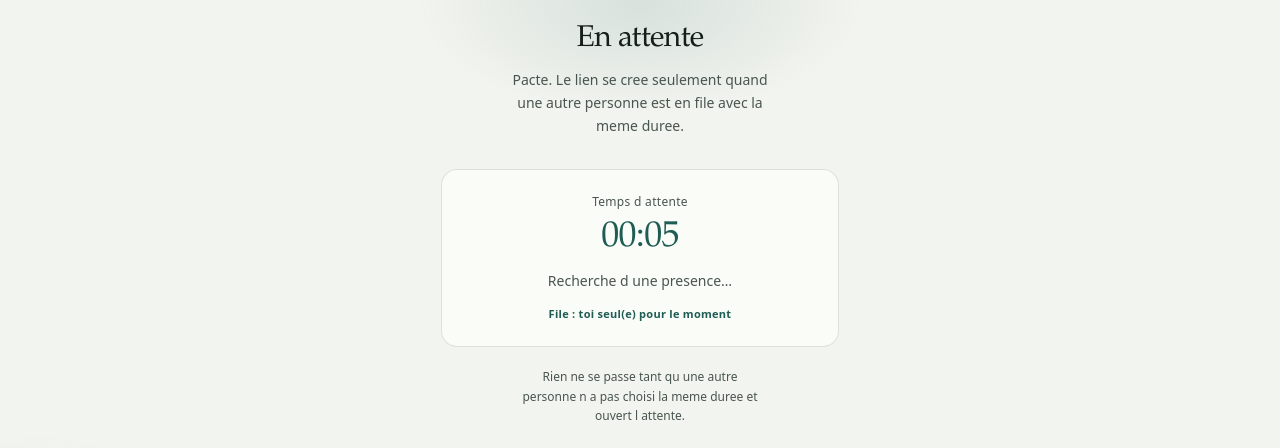
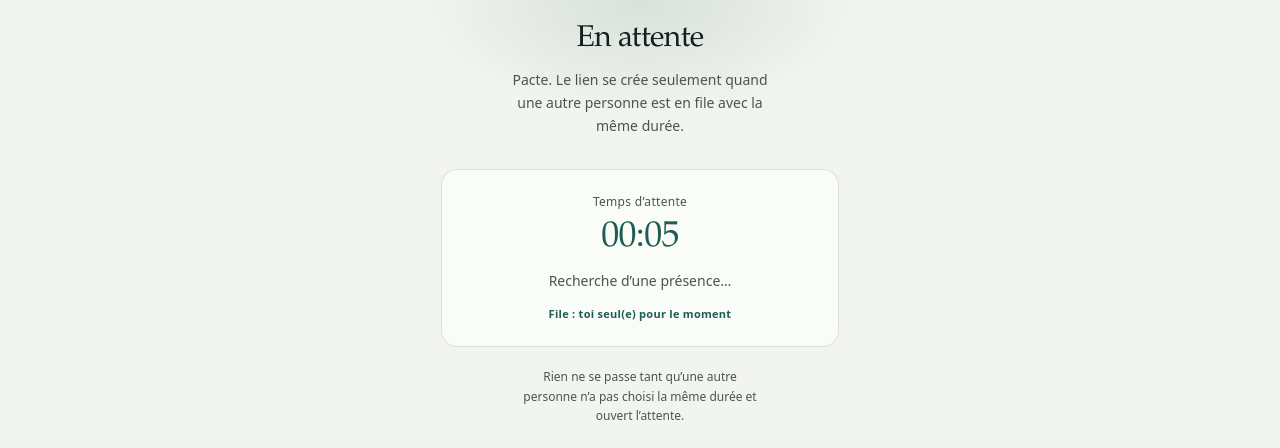
Before and after one commit to piratebtz64-hue/pacte-silencieux, a Next.js app: page /waiting in a window 1280 px wide. Shown: the part 144-592 px from the top of the page. Built offline with nearby package versions, Linux system fonts and the light colour scheme; no server answers.

Commit message:
fix(waiting): textes FR corrects, sans markdown

```diff
--- a/src/app/waiting/page.tsx
+++ b/src/app/waiting/page.tsx
@@ -11,7 +11,6 @@ import {
   clearSession,
 } from '@/lib/session';
 
-/** Polling rapide au début, puis un peu plus large pour économiser */
 function nextPollMs(attempt: number) {
   if (attempt < 8) return 1200;
   if (attempt < 20) return 2000;
@@ -22,14 +21,14 @@ function WaitingContent() {
   const [email, setEmail] = useState<string | null>(null);
   const [duration, setDuration] = useState<string | null>(null);
   const [waitingTime, setWaitingTime] = useState('00:00');
-  const [status, setStatus] = useState('Recherche d une presence…');
+  const [status, setStatus] = useState('Recherche d’une présence…');
   const [pactId, setPactId] = useState<string | null>(null);
   const [hint, setHint] = useState<string | null>(null);
   const [alone, setAlone] = useState(true);
   const [leaving, setLeaving] = useState(false);
   const [offline, setOffline] = useState(false);
   const [honest, setHonest] = useState(
-    'Rien ne se passe tant qu une autre personne n a pas choisi la meme duree et ouvert l attente.'
+    'Rien ne se passe tant qu’une autre personne n’a pas choisi la même durée et ouvert l’attente.'
   );
 
   const attemptRef = useRef(0);
@@ -86,31 +85,30 @@ function WaitingContent() {
       );
       if (seconds === 45) {
         setHonest(
-          'Toujours seul(e) : c est normal s il n y a personne d autre connecte en meme temps.'
+          'Toujours seul(e) : c’est normal s’il n’y a personne d’autre connecté en même temps.'
         );
       }
       if (seconds === 150) {
         setHonest(
-          'Tu peux laisser cette page ouverte, ou revenir plus tard avec le meme email et la meme duree.'
+          'Tu peux laisser cette page ouverte, ou revenir plus tard avec le même email et la même durée.'
         );
       }
       if (seconds === 300) {
         setHonest(
-          'Cinq minutes : tu peux annuler et reessayer plus tard, ou tester une autre duree si vous etes deux.'
+          'Cinq minutes : tu peux annuler et réessayer plus tard, ou tester une autre durée si vous êtes deux.'
         );
       }
     }, 1000);
 
     const onOffline = () => {
       setOffline(true);
-      setStatus('Connexion perdue. Nouvelle tentative des que le reseau revient…');
+      setStatus('Connexion perdue. Nouvelle tentative dès que le réseau revient…');
     };
     const onOnline = () => {
       setOffline(false);
-      setStatus('Reseau de retour. Recherche en cours…');
+      setStatus('Réseau de retour. Recherche en cours…');
     };
 
-    // Fermeture onglet / navigation = deconnexion attendue → sortir de la file
     const onPageHide = () => signalDisconnect(pactIdRef.current);
     const onBeforeUnload = () => signalDisconnect(pactIdRef.current);
 
@@ -140,6 +138,11 @@ function WaitingContent() {
     attemptRef.current = 0;
     leftRef.current = false;
 
+    const schedule = () => {
+      if (cancelled || leftRef.current) return;
+      timer = setTimeout(tryMatch, nextPollMs(attemptRef.current));
+    };
+
     const tryMatch = async () => {
       if (cancelled || leftRef.current) return;
       if (typeof navigator !== 'undefined' && !navigator.onLine) {
@@ -158,10 +161,9 @@ function WaitingContent() {
         if (cancelled || leftRef.current) return;
 
         if (data.matched && data.pactId) {
-          setStatus('Presence trouvee. Ouverture…');
+          setStatus('Présence trouvée. Ouverture…');
           setAlone(false);
           writeSession({ pactId: data.pactId, status: 'ACTIVE' });
-          // Ne pas signaler disconnect : on part vers le pacte
           leftRef.current = true;
           window.location.assign(`/pact/${data.pactId}`);
           return;
@@ -171,28 +173,21 @@ function WaitingContent() {
         setStatus(
           data.message ||
             (data.alone !== false
-              ? 'Tu es seul(e) dans la file pour l instant.'
+              ? 'Tu es seul(e) dans la file pour l’instant.'
               : 'Toujours en attente…')
         );
         writeSession({ status: 'WAITING' });
         if (data.debug) {
           setHint(
-            `Duree : ${data.debug.myDuration} j · Dans la file : ${data.debug.totalWaiting} · Meme duree : ${data.debug.sameDurationOthers ?? 0}`
+            `Durée : ${data.debug.myDuration} j · Dans la file : ${data.debug.totalWaiting} · Même durée : ${data.debug.sameDurationOthers ?? 0}`
           );
         }
       } catch {
-        if (!cancelled) {
-          setStatus('Connexion en cours…');
-        }
+        if (!cancelled) setStatus('Connexion en cours…');
       }
 
       attemptRef.current += 1;
       schedule();
-    };
-
-    const schedule = () => {
-      if (cancelled || leftRef.current) return;
-      timer = setTimeout(tryMatch, nextPollMs(attemptRef.current));
     };
 
     tryMatch();
@@ -238,8 +233,8 @@ function WaitingContent() {
             {duration
               ? ` de ${duration} jour${Number(duration) > 1 ? 's' : ''}`
               : ''}
-            . Le lien se cree seulement quand une autre personne est en file avec
-            la meme duree.
+            . Le lien se crée seulement quand une autre personne est en file avec
+            la même durée.
           </p>
 
           {offline && (
@@ -264,7 +259,7 @@ function WaitingContent() {
               className="text-xs tracking-wide mb-2"
               style={{ color: 'var(--muted)' }}
             >
-              Temps d attente
+              Temps d’attente
             </div>
             <div
               className="text-4xl font-serif tabular-nums"
@@ -319,9 +314,9 @@ function WaitingContent() {
             <p className="font-semibold" style={{ color: 'var(--accent)' }}>
               Pour que le lien se fasse
             </p>
-            <p>- Deux appareils (ou deux emails differents)</p>
-            <p>- La meme duree : 1, 3 ou 7 jours</p>
-            <p>- Les deux restent sur cette page d attente</p>
+            <p>- Deux appareils (ou deux emails différents)</p>
+            <p>- La même durée : 1, 3 ou 7 jours</p>
+            <p>- Les deux restent sur cette page d’attente</p>
           </div>
 
           {email && (
@@ -339,7 +334,7 @@ function WaitingContent() {
                 onClick={leaveQueue}
                 className="btn-ghost !text-sm"
               >
-                {leaving ? 'Sortie…' : 'Annuler l attente'}
+                {leaving ? 'Sortie…' : 'Annuler l’attente'}
               </button>
             )}
             <Link href="/" className="text-sm" style={{ color: 'var(--muted)' }}>
```
